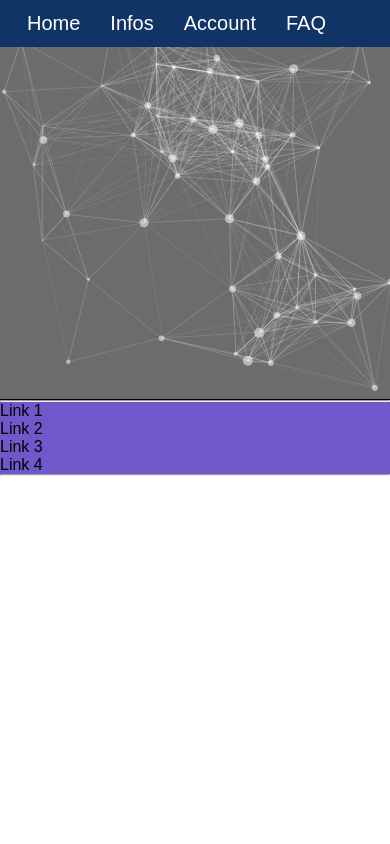
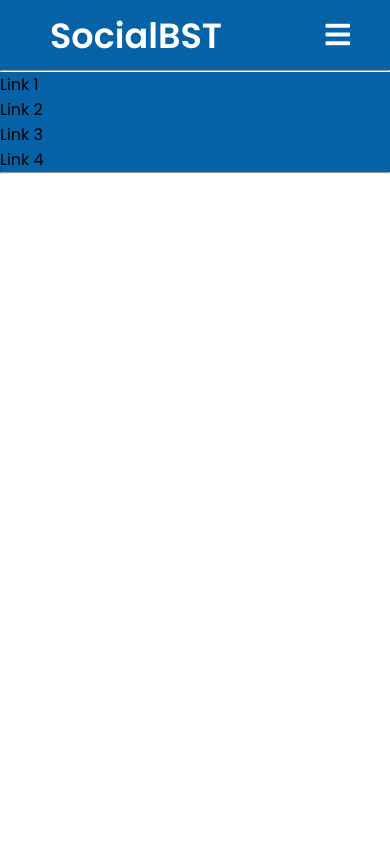
Before and after one commit to Carlos17Kopra/social_bst, a PHP site: page / in a window 390 px wide. Run offline with PHP 8.4, Linux system fonts and the light colour scheme; style sheets or scripts are compiled from the project's sources; some libraries are stand-ins or nearby versions.

Commit message:
NaviUpdate * Header neu designed - Responsiv

```diff
--- a/_conf/system/css/style.css
+++ b/_conf/system/css/style.css
@@ -1 +1 @@
-*{margin:0;padding:0;font-family:sans-serif;box-sizing:border-box}body{overflow-x:hidden}.header{position:relative;width:100%;height:400px;border-bottom:1px solid #000;overflow:hidden;background-color:#6d6c6c}.header ul{position:absolute;z-index:1;top:0;left:0;list-style:none;display:flex;background-color:#0f3465;width:100%;padding:12px;font-size:20px}.header ul li a{color:#fff;text-decoration:none;margin:15px}.header ul li a:hover{font-weight:bold}/*# sourceMappingURL=style.css.map */
+@import"https://fonts.googleapis.com/css?family=Poppins:400,500,600,700&display=swap";*{margin:0;padding:0;font-family:sans-serif;box-sizing:border-box}body{overflow-x:hidden}footer{background:#0562a7}*{margin:0;padding:0;box-sizing:border-box;font-family:"Poppins",sans-serif}nav{display:flex;height:70px;width:100%;background:#0562a7;align-items:center;justify-content:space-between;padding:0 50px 0 100px;flex-wrap:wrap}nav .logo{color:#fff;font-size:35px;font-weight:600}nav ul{display:flex;flex-wrap:wrap;list-style:none}nav ul li{margin:0 5px}nav ul li a{color:#f2f2f2;text-decoration:none;font-size:18px;font-weight:500;padding:8px 15px;border-radius:5px;letter-spacing:1px;transition:all .3s ease}nav ul li a:active,nav ul li a:hover{color:#0562a7;background:#fff}nav .menu-btn i{color:#fff;font-size:28px;cursor:pointer;display:none}nav input[type=checkbox]{display:none}@media(max-width: 1000px){nav{padding:0 40px 0 50px}}@media(max-width: 920px){nav .menu-btn i{display:block}#click:checked~.menu-btn i:before{content:""}nav ul{position:fixed;top:80px;left:-100%;background:#0562a7;height:100vh;width:100%;text-align:center;display:block;transition:all .3s ease}#click:checked~ul{left:0}nav ul li{width:100%;margin:40px 0}nav ul li a{width:100%;margin-left:-100%;display:block;font-size:20px;transition:.6s cubic-bezier(0.68, -0.55, 0.265, 1.55)}#click:checked~ul li a{margin-left:0}nav ul li a.active,nav ul li a:hover{background:none;color:aqua}}/*# sourceMappingURL=style.css.map */
--- a/_conf/system/scss/master.scss
+++ b/_conf/system/scss/master.scss
@@ -3,17 +3,17 @@
 /*
     Color Codes for website; Variable name describing default usage
 */
-$primaryColor: #6F58C9;
-$secondaryColor: #B6B8D6;
+$primaryColor: #0562a7;
+$secondaryColor: #b6b8d6;
 
 /*
     Breakpoints for responsive design (already string for mediaquery)
 */
-$bp-extra-small-devices: "min-width: 320px";
-$bp-small-devices: "min-width: 576px";
-$bp-medium-devices: "min-width: 768px";
-$bp-large-devices: "min-width: 992px";
-$bp-extra-large-devices: "min-width: 1200px";
+$bp-extra-small-devices: "max-width: 320px";
+$bp-small-devices: "max-width: 576px";
+$bp-medium-devices: "max-width: 768px";
+$bp-large-devices: "max-width: 992px";
+$bp-extra-large-devices: "max-width: 1200px";
 
 /*
   Some main Styling for every Page
--- a/_conf/system/scss/parts/__header.scss
+++ b/_conf/system/scss/parts/__header.scss
@@ -1,33 +1,112 @@
-.header {
-  position: relative;
+@import url('https://fonts.googleapis.com/css?family=Poppins:400,500,600,700&display=swap');
+*{
+  margin: 0;
+  padding: 0;
+  box-sizing: border-box;
+  font-family: 'Poppins', sans-serif;
+}
+nav {
+  display: flex;
+  height: 70px;
   width: 100%;
-  height: 400px;
-  border-bottom: 1px solid black;
-  overflow: hidden;
-  background-color: rgb(109, 108, 108);
+  background: $primaryColor;
+  align-items: center;
+  justify-content: space-between;
+  padding: 0 50px 0 100px;
+  flex-wrap: wrap;
 
-  ul {
-    position: absolute;
-    z-index: 1;
-    top: 0;
-    left: 0;
+  .logo {
+    color: #fff;
+    font-size: 35px;
+    font-weight: 600;
+  }
+
+  ul{
+    display: flex;
+    flex-wrap: wrap;
     list-style: none;
-    display: flex;
-    background-color: #0f3465;
-    width: 100%;
-    padding: 12px;
-    font-size: 20px;
 
     li{
+      margin: 0 5px;
+
       a{
-        color: white;
+        color: #f2f2f2;
         text-decoration: none;
-        margin: 15px;
-        &:hover{
-          font-weight: bold;
+        font-size: 18px;
+        font-weight: 500;
+        padding: 8px 15px;
+        border-radius: 5px;
+        letter-spacing: 1px;
+        transition: all 0.3s ease;
+        &:active, &:hover{
+          color: $primaryColor;
+          background: #fff;
         }
       }
+
     }
 
   }
+
+  .menu-btn{
+
+    i{
+      color: #fff;
+      font-size: 28px;
+      cursor: pointer;
+      display: none;
+    }
+
+  }
+
+  input[type="checkbox"]{
+    display: none;
+  }
 }
+
+@media (max-width: 1000px){
+  nav{
+    padding: 0 40px 0 50px;
+  }
+}
+@media (max-width: 920px) {
+  nav .menu-btn i{
+    display: block;
+  }
+  #click:checked ~ .menu-btn i:before{
+    content: "\f00d";
+  }
+  nav ul{
+    position: fixed;
+    top: 80px;
+    left: -100%;
+    background: $primaryColor;
+    height: 100vh;
+    width: 100%;
+    text-align: center;
+    display: block;
+    transition: all 0.3s ease;
+  }
+  #click:checked ~ ul{
+    left: 0;
+  }
+  nav ul li{
+    width: 100%;
+    margin: 40px 0;
+  }
+  nav ul li a{
+    width: 100%;
+    margin-left: -100%;
+    display: block;
+    font-size: 20px;
+    transition: 0.6s cubic-bezier(0.68, -0.55, 0.265, 1.55);
+  }
+  #click:checked ~ ul li a{
+    margin-left: 0;
+  }
+  nav ul li a.active,
+  nav ul li a:hover{
+    background: none;
+    color: cyan;
+  }
+}
--- a/public/templates/header.php
+++ b/public/templates/header.php
@@ -5,20 +5,31 @@ require "../_conf/config.php";
 
 //HTML und die Links ausgeben
 echo '
-<link rel="stylesheet" href="../_conf/system/css/style.css" >
-<link rel="stylesheet" href="../_conf/system/scss/master.css" >
-<script src="../_conf/system/js/lib/particles.min.js" defer></script>
-<script src="../_conf/system/js/scripts/headerparticles.js" defer></script>
+<head>
 
-<div class="header" id="particles-js">
+    <meta charset="utf-8">
+    <title>SocialBST</title>
+    <meta name="viewport" content="width=device-width, initial-scale=1.0">
 
-        <ul>
-            <li><a href="#">Home</a></li>
-            <li><a href="#">Infos</a></li>
-            <li><a href="#">Account</a></li>
-            <li><a href="#">FAQ</a></li>
-        </ul>
+    <link rel="stylesheet" href="../_conf/system/css/style.css" >
+    <link rel="stylesheet" href="https://use.fontawesome.com/releases/v5.9.0/css/all.css" integrity="sha384-i1LQnF23gykqWXg6jxC2ZbCbUMxyw5gLZY6UiUS98LYV5unm8GWmfkIS6jqJfb4E" crossorigin="anonymous">
 
-    </div>
+</head>
+    <nav>
+      <div class="logo">
+        SocialBST
+      </div>
+<input type="checkbox" id="click">
+      <label for="click" class="menu-btn">
+        <i class="fas fa-bars"></i>
+      </label>
+      <ul>
+<li><a href="#">Home</a></li>
+<li><a href="#">About</a></li>
+<li><a href="#">Services</a></li>
+<li><a href="#">Gallery</a></li>
+<li><a href="#">Feedback</a></li>
+</ul>
+</nav>
 
 ';
```
